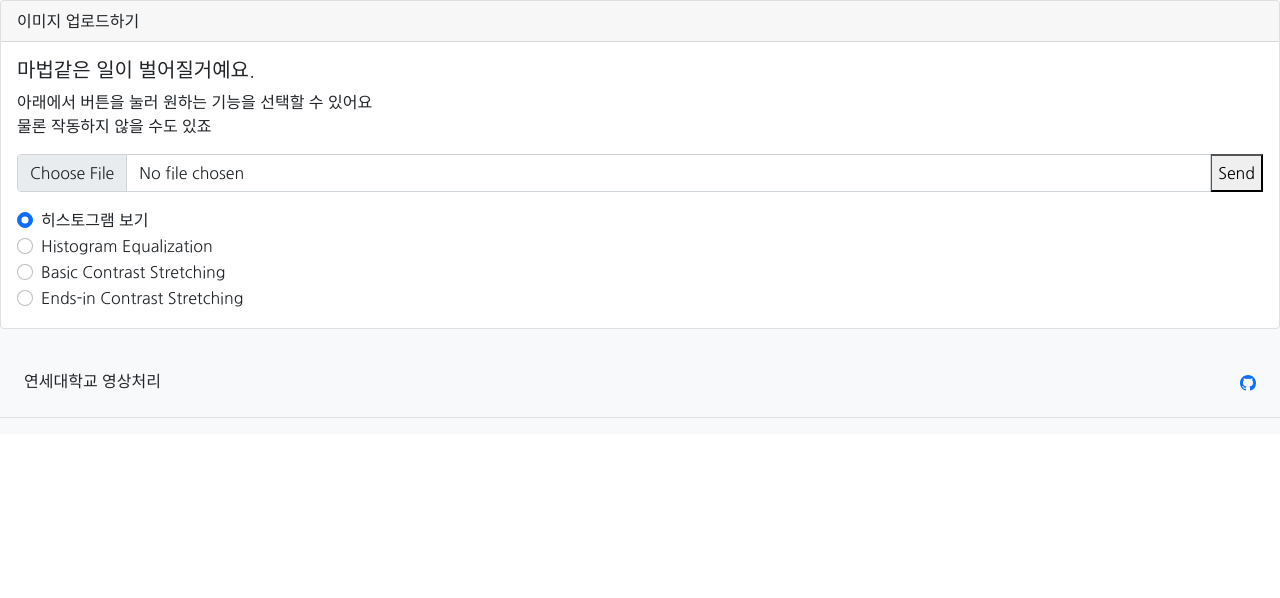
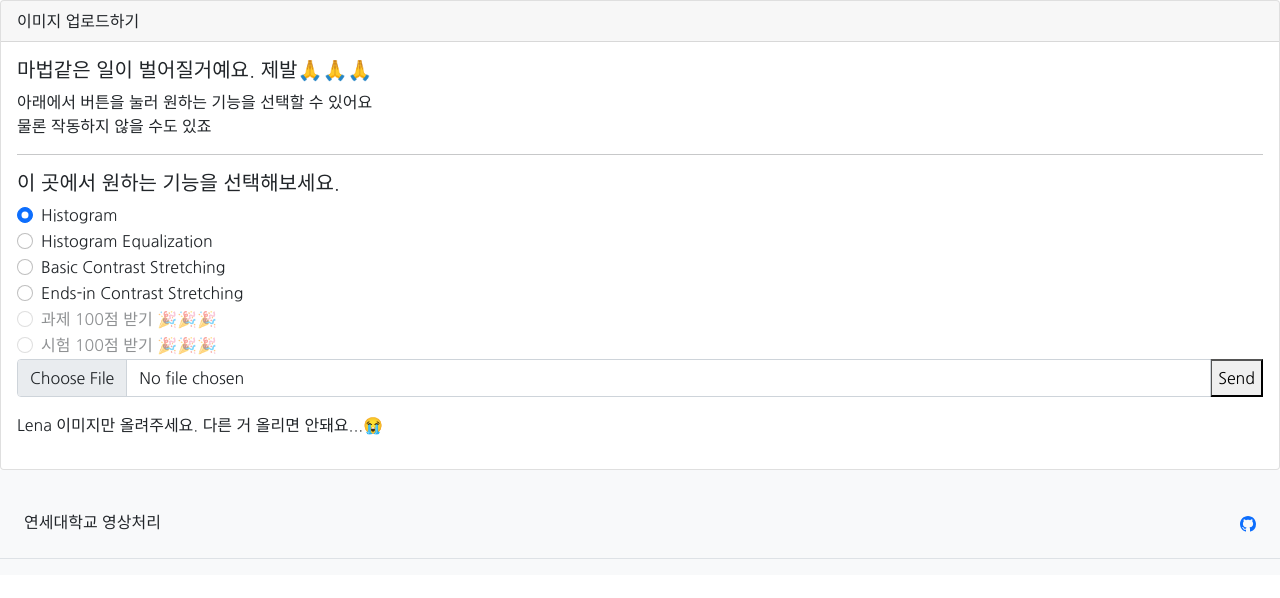
Before and after one commit to NANNADA4/CPP_ImageProcessing, a Flask app: page /main in a window 1280 px wide. Shown: the part 70-668 px from the top of the page. Run offline with Flask 2, Linux system fonts and the light colour scheme; some web fonts are replaced.

Commit message:
:lipstick: Add lena image

```diff
--- a/HW02/templates/main.html
+++ b/HW02/templates/main.html
@@ -43,13 +43,13 @@
                     <div class="modal-top">
                         <h5 class="modal-bodyTitle">히스토그램 출력 / 변환하기</h5>
                         <p>
-                            1. 히스토그램 출력 / 변환을 원하는 이미지를 업로드하세요.
+                            1. 원하는 기능을 선택하세요.
                             <br><br>
-                            2. 이미지를 업로드하고 원하시는 기능을 선택하세요.
+                            2. 출력 혹은 변환을 원하는 이미지를 업로드하세요. <br>👉개발자의 실력에 따라 정해진 이미지만 가능할 수 있어요.
                             <br><br>
-                            3. 결과가 나올 때까지 잠시 기다려주세요.
+                            3. 결과가 나올 때까지 무릎꿇고 기도하며 잠시 기다려주세요.
                             <br><br>
-                            되야할텐데... 작동 해야되는데... 제발... 부탁드립니다... 신님...
+                            되야할텐데... 작동 되야하는데... 제발...
                     </div>
                 </div>
                 <div class="modal-footer">
@@ -64,39 +64,56 @@
             이미지 업로드하기
         </div>
         <div class="card-body">
-            <h5 class="card-title">마법같은 일이 벌어질거예요.</h5>
+            <h5 class="card-title">마법같은 일이 벌어질거예요. 제발🙏🙏🙏</h5>
             <p class="card-text">아래에서 버튼을 눌러 원하는 기능을 선택할 수 있어요<br>물론 작동하지 않을 수도 있죠</p>
+            <hr>
+            <h5 class="card-title">이 곳에서 원하는 기능을 선택해보세요.</h5>
             <form id="upload-form" method="post" action="http://127.0.0.1:5000/server" enctype="multipart/form-data">
+                <div class="form-check">
+                    <input class="form-check-input" type="radio" name="flexRadioDefault" id="btnHistogram" checked>
+                    <label class="form-check-label" for="flexRadioDefault1">
+                        Histogram
+                    </label>
+                </div>
+                <div class="form-check">
+                    <input class="form-check-input" type="radio" name="flexRadioDefault" id="btnEqulization">
+                    <label class="form-check-label" for="flexRadioDefault2">
+                        Histogram Equalization
+                    </label>
+                </div>
+                <div class="form-check">
+                    <input class="form-check-input" type="radio" name="flexRadioDefault" id="btnBasicContrast">
+                    <label class="form-check-label" for="flexRadioDefault2">
+                        Basic Contrast Stretching
+                    </label>
+                </div>
+                <div class="form-check">
+                    <input class="form-check-input" type="radio" name="flexRadioDefault" id="btnEndsinContrast">
+                    <label class="form-check-label" for="flexRadioDefault2">
+                        Ends-in Contrast Stretching
+                    </label>
+                </div>
+                <div class="form-check">
+                    <input class="form-check-input" type="radio" name="flexRadioDisabled" id="flexRadioDisabled1"
+                        disabled>
+                    <label class="form-check-label" for="flexRadioDisabled">
+                        과제 100점 받기 🎉🎉🎉
+                    </label>
+                </div>
+                <div class="form-check">
+                    <input class="form-check-input" type="radio" name="flexRadioDisabled" id="flexRadioDisabled2"
+                        disabled>
+                    <label class="form-check-label" for="flexRadioDisabled">
+                        시험 100점 받기 🎉🎉🎉
+                    </label>
+                </div>
                 <div class="input-group mb-3">
                     <input name="file" id="pictureMessage" type="file" accept="image/png"
                         onchange="CheckFileSize(this, 5)" class="form-control" id="inputGroupFile02">
                     <input onclick="sendMessage()" value="Send" type="submit"></input>
                 </div>
             </form>
-            <div class="form-check">
-                <input class="form-check-input" type="radio" name="flexRadioDefault" id="flexRadioDefault1" checked>
-                <label class="form-check-label" for="flexRadioDefault1">
-                    히스토그램 보기
-                </label>
-            </div>
-            <div class="form-check">
-                <input class="form-check-input" type="radio" name="flexRadioDefault" id="flexRadioDefault2">
-                <label class="form-check-label" for="flexRadioDefault2">
-                    Histogram Equalization
-                </label>
-            </div>
-            <div class="form-check">
-                <input class="form-check-input" type="radio" name="flexRadioDefault" id="flexRadioDefault2">
-                <label class="form-check-label" for="flexRadioDefault2">
-                    Basic Contrast Stretching
-                </label>
-            </div>
-            <div class="form-check">
-                <input class="form-check-input" type="radio" name="flexRadioDefault" id="flexRadioDefault2">
-                <label class="form-check-label" for="flexRadioDefault2">
-                    Ends-in Contrast Stretching
-                </label>
-            </div>
+            <p id=messageTextArea>Lena 이미지만 올려주세요. 다른 거 올리면 안돼요...😭</p>
         </div>
     </div>
 
```
Also changed, not shown: HW02/static/SavedImages/lena_bmp_512x512_new.bmp (added), HW02/static/img/lena_bmp_512x512_new.bmp (added).
